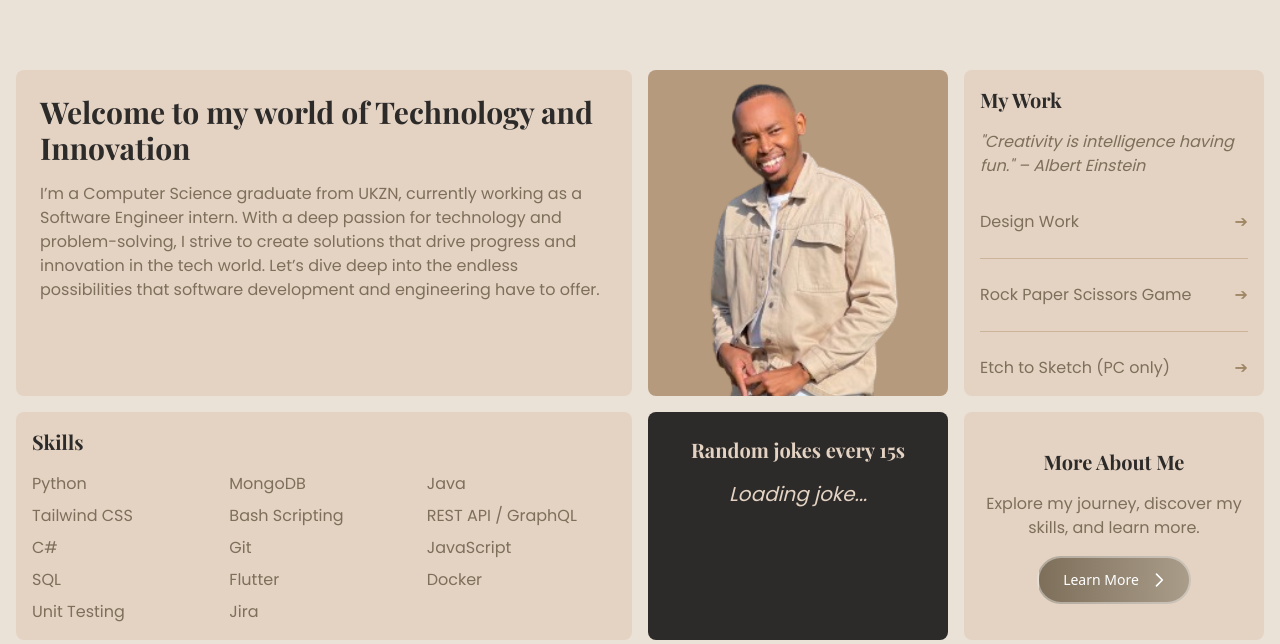
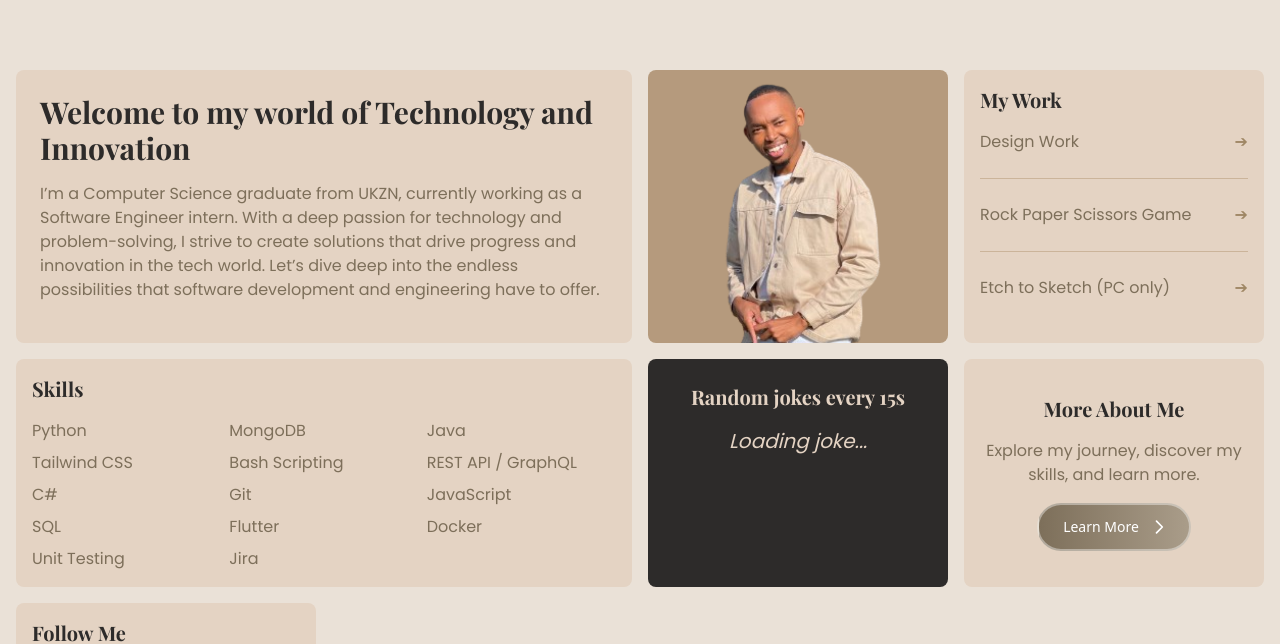
Before and after one commit to mthoko-n/web-portfolio, a website: page index.html in a window 1280 px wide. Shown: the part 840-1484 px from the top of the page. Drawn offline with nearby package versions, Linux system fonts and the light colour scheme.

Commit message:
minor bugs

```diff
--- a/index.html
+++ b/index.html
@@ -215,7 +215,6 @@
    <!-- Services -->
 <div class="container lg:col-span-1 bg-[#e4d3c3] p-4 rounded-lg">
   <h3 class="text-xl font-playfair font-bold mb-4 text-[#2d2b2a]">My Work</h3>
-  <p class="text-[#7d6f5a] font-poppins mb-8 italic">"Creativity is intelligence having fun." – Albert Einstein</p>
   <ul class="space-y-6 text-[#7d6f5a] font-poppins">
 
      <!-- Link to Design Work -->
```
